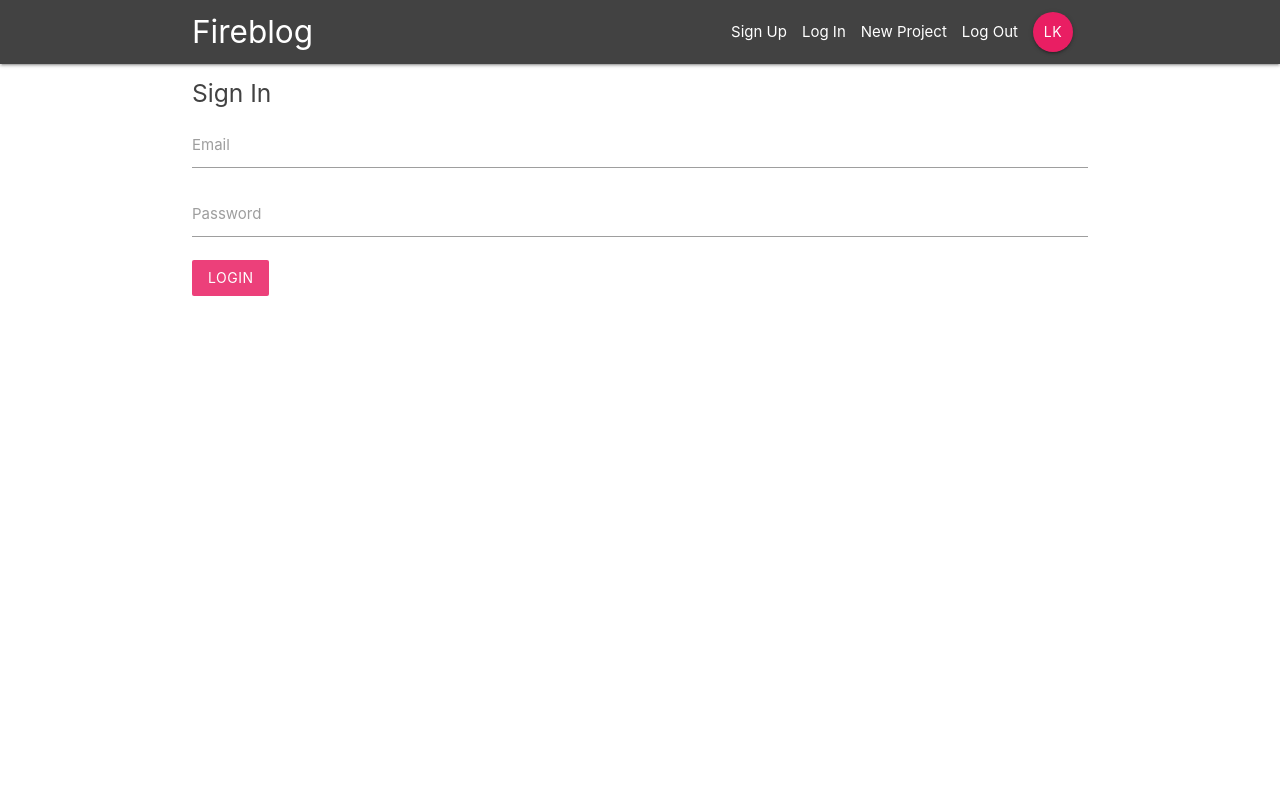
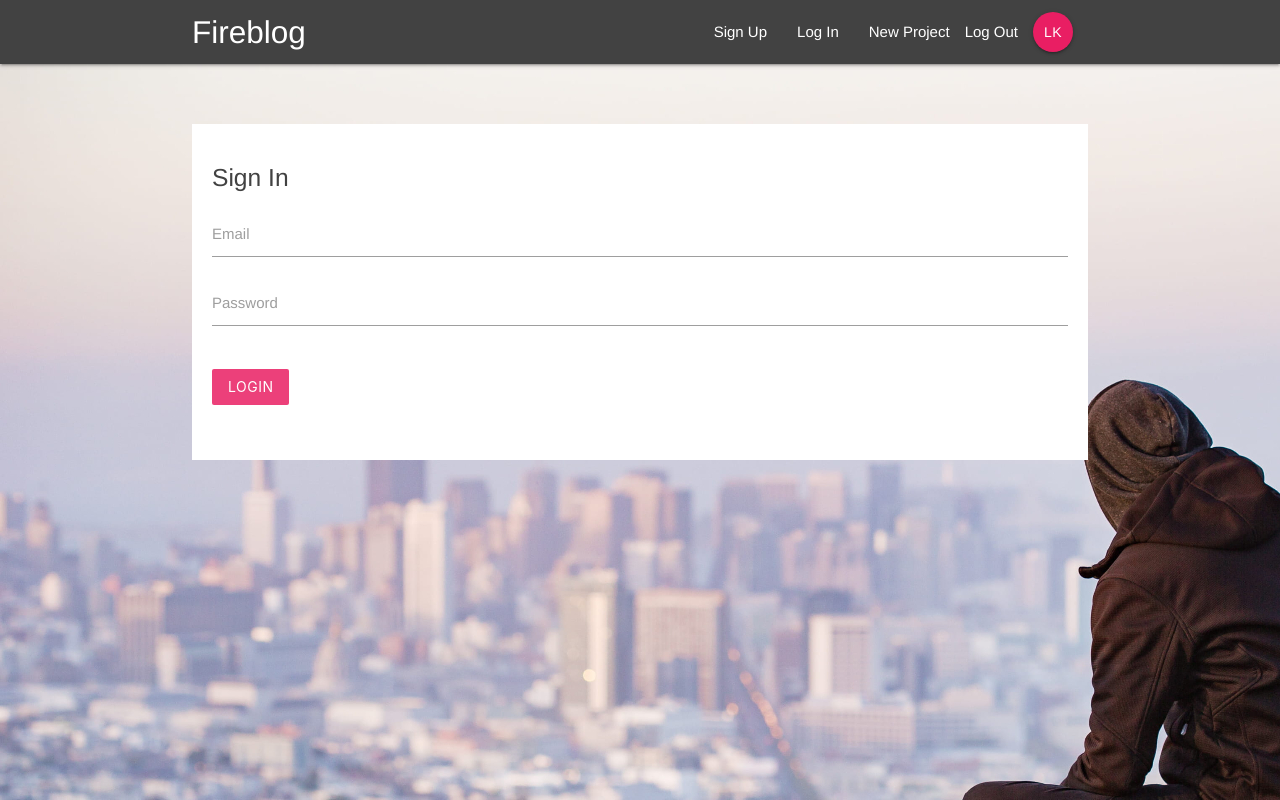
Before and after one commit to csipsz/react-fireblog, a React (Create React App) app: page /signin in a window 1280 px wide. Built offline with nearby package versions, Linux system fonts and the light colour scheme.

Commit message:
added styling

```diff
--- a/src/components/layout/SignedInLinks.js
+++ b/src/components/layout/SignedInLinks.js
@@ -4,7 +4,7 @@ import { NavLink } from 'react-router-dom'
 const SignedInLinks = () => {
     return (
         <ul className="right">
-            <li><NavLink to="/">New Project</NavLink></li>
+            <li><NavLink to="/create">New Project</NavLink></li>
             <li><NavLink to="/"></NavLink>Log Out</li>
             <li><NavLink to="/" className="btn btn-floating pink">LK</NavLink></li>
         </ul>
--- a/src/components/layout/SignedOutLinks.js
+++ b/src/components/layout/SignedOutLinks.js
@@ -4,8 +4,8 @@ import { NavLink } from 'react-router-dom'
 const SignedOutLinks = () => {
     return (
         <ul className="right">
-            <li><NavLink to="/">Sign Up</NavLink></li>
-            <li><NavLink to="/"></NavLink>Log In</li>
+            <li><NavLink to="/signup">Sign Up</NavLink></li>
+            <li><NavLink to="/signin">Log In</NavLink></li>
         </ul>
     )
 }
--- a/src/index.css
+++ b/src/index.css
@@ -1,13 +1,23 @@
 body {
   margin: 0;
-  font-family: -apple-system, BlinkMacSystemFont, 'Segoe UI', 'Roboto', 'Oxygen',
-    'Ubuntu', 'Cantarell', 'Fira Sans', 'Droid Sans', 'Helvetica Neue',
-    sans-serif;
-  -webkit-font-smoothing: antialiased;
-  -moz-osx-font-smoothing: grayscale;
+  font-family: "Droid-Sans";
+  background: url(cityline.jpg);
+  font-family: 'Franklin Gothic Medium';
 }
 
-code {
-  font-family: source-code-pro, Menlo, Monaco, Consolas, 'Courier New',
-    monospace;
+form {
+  padding: 20px;
+  margin-top: 60PX;
 }
+
+form button, form h5{
+  margin: 20px 0;
+}
+
+input[type=text]:not(.browser-default):focus:not([readonly]),
+input[type=email]:not(.browser-default):focus:not([readonly]),
+input[type=password]:not(.browser-default):focus:not([readonly]),
+textarea.materialize-textarea:focus:not([readonly]){
+  border-color: #ec407a;
+  box-shadow: none;
+}
```
Also changed, not shown: src/cityline.jpg (added).
